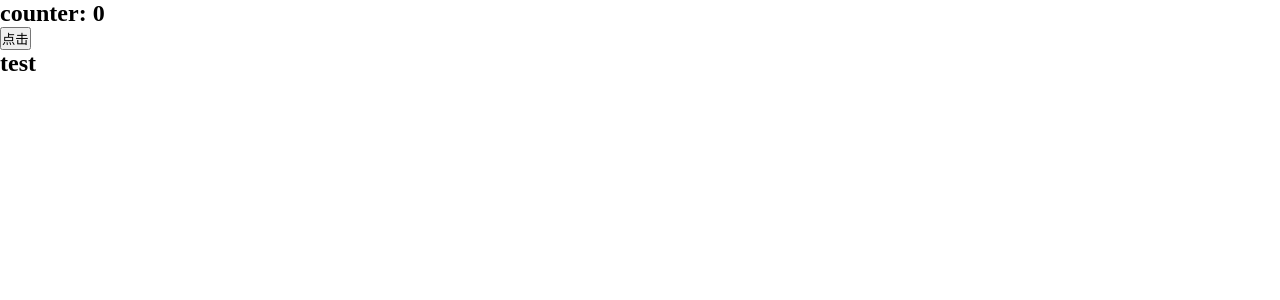
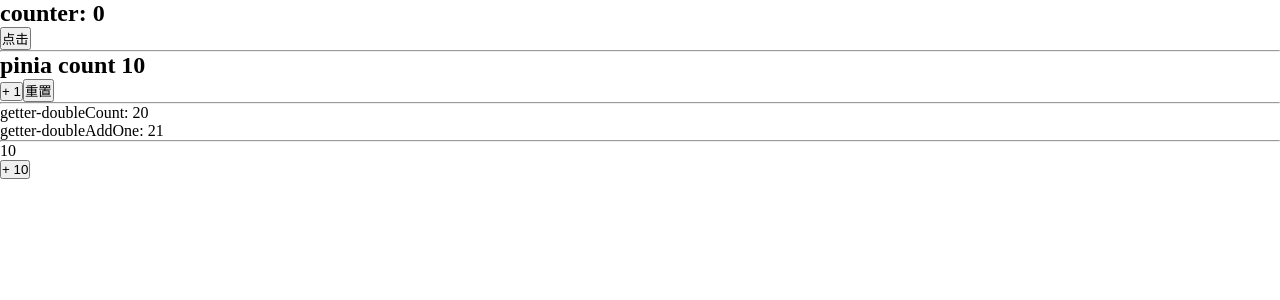
Before and after one commit to Ayu-1019/vue3-cms, a Vue app: page /#/test in a window 1280 px wide. Shown: the top 300 px of the page. Built offline with nearby package versions, Linux system fonts and the light colour scheme.

Commit message:
feat: learn pinia

```diff
--- /dev/null
+++ b/src/store/count.ts
@@ -0,0 +1,25 @@
+import { defineStore } from 'pinia';
+
+const useCount = defineStore('count', {
+  state: () => ({
+    count: 10
+  }),
+
+  getters: {
+    doubleCount(state) {
+      return state.count * 2;
+    },
+
+    doubleAddOne() {
+      return this.doubleCount + 1;
+    }
+  },
+
+  actions: {
+    increment(num: number) {
+      this.count += num;
+    }
+  }
+});
+
+export default useCount;
--- a/src/views/test.vue
+++ b/src/views/test.vue
@@ -1,10 +1,25 @@
 <script lang="ts" setup>
+import useCount from '@/store/count'
 import { ref, watchEffect } from '@vue/runtime-core';
 
 let counter = ref(0);
 
 function counterAdd() {
   counter.value++;
+}
+
+const countStore = useCount();
+
+const onClick = () => {
+  countStore.count++
+}
+
+const resetCount = () => {
+  countStore.$reset()
+}
+
+const action = () => {
+  countStore.increment(10)
 }
 
 // 返回值为一个函数 执行就会停止监听
@@ -22,7 +37,16 @@
 <template>
   <h2>counter: {{ counter }}</h2>
   <button @click="counterAdd">点击</button>
-  <h2>test</h2>
+  <hr>
+  <h2>pinia count {{ countStore.count }}</h2>
+  <button @click="onClick">+ 1</button>
+  <button @click="resetCount">重置</button>
+  <hr>
+  <div>getter-doubleCount: {{ countStore.doubleCount }}</div>
+  <div>getter-doubleAddOne: {{ countStore.doubleAddOne }}</div>
+  <hr>
+  <div>{{ countStore.count }}</div>
+  <button @click="action">+ 10</button>
 </template>
 
 <style lang="less" scoped>
```
